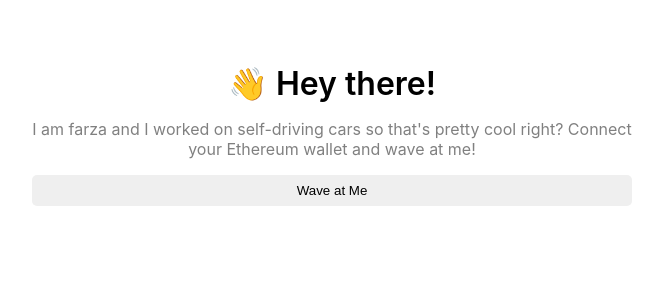
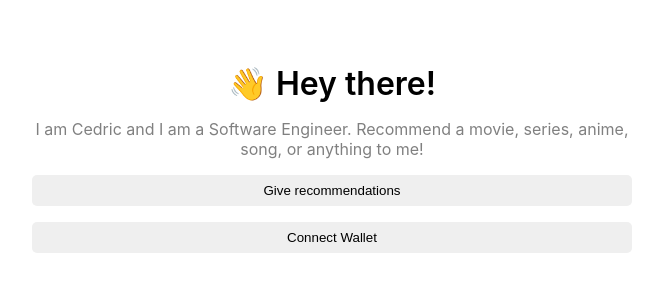
Before and after one commit to cedricquitor/phx-smart-contract, a React (Create React App) app in the folder client/: page / in a window 1280 px wide. Shown: the top 300 px of the page, without its empty margins (308-971 px from the left). Built offline with nearby package versions, Linux system fonts and the light colour scheme; the HTML template or start-up script is replaced by a standard one.

Commit message:
Client can now communicate with the blockchain

```diff
--- a/client/src/App.js
+++ b/client/src/App.js
@@ -1,28 +1,105 @@
-import * as React from "react";
+import React, { useState, useEffect } from "react";
 import { ethers } from "ethers";
-import './App.css';
+import "./App.css";
+import abi from "./utils/RecoPortal.json";
 
 export default function App() {
+  // Just a state variable we use to store our user's public wallet.
+  const [currentAccount, setCurrentAccount] = useState("");
+  const contractAddress = "0xf4fE8f5FD4B6483de75Fc8E22639eea1437902Ef";
+  const contractABI = abi.abi;
 
-  const wave = () => {
+  const recommend = async () => {
+    try {
+      const { ethereum } = window;
 
-  }
+      if (ethereum) {
+        const provider = new ethers.providers.Web3Provider(ethereum);
+        const signer = provider.getSigner();
+        const recoPortalContract = new ethers.Contract(contractAddress, contractABI, signer);
+
+        let count = await recoPortalContract.getTotalReco();
+        console.log("Retrieved total wave count...", count.toNumber());
+
+        const recoTxn = await recoPortalContract.recommend();
+        console.log("Mining...", recoTxn.hash);
+
+        await recoTxn.wait();
+        console.log("Mined -- ", recoTxn.hash);
+
+        count = await recoPortalContract.getTotalReco();
+        console.log("Retrieved total wave count...", count.toNumber());
+      } else {
+        console.log("Ethereum object doesn't exist!");
+      }
+    } catch (error) {
+      console.log(error);
+    }
+  };
+
+  const checkIfWalletIsConnected = async () => {
+    try {
+      const { ethereum } = window;
+
+      if (!ethereum) {
+        console.log("Make sure you have metamask!");
+        return;
+      } else {
+        console.log("We have the ethereum object", ethereum);
+      }
+
+      // Check if we're authorized to access the user's wallet
+      const accounts = await ethereum.request({ method: "eth_accounts" });
+      if (accounts.length !== 0) {
+        const account = accounts[0];
+        console.log("Found an authorized account:", account);
+        setCurrentAccount(account);
+      } else {
+        console.log("No authorized account found");
+      }
+    } catch (error) {
+      console.log(error);
+    }
+  };
+
+  // This runs our function when the page loads.
+  useEffect(() => {
+    checkIfWalletIsConnected();
+  }, []);
+
+  // Implement your connectWallet method here
+  const connectWallet = async () => {
+    try {
+      const { ethereum } = window;
+
+      if (!ethereum) {
+        alert("Get MetaMask!");
+        return;
+      }
+
+      const accounts = await ethereum.request({ method: "eth_requestAccounts" });
+
+      console.log("Connected", accounts[0]);
+      setCurrentAccount(accounts[0]);
+    } catch (error) {
+      console.log(error);
+    }
+  };
 
   return (
     <div className="mainContainer">
-
       <div className="dataContainer">
-        <div className="header">
-        👋 Hey there!
-        </div>
-
-        <div className="bio">
-        I am farza and I worked on self-driving cars so that's pretty cool right? Connect your Ethereum wallet and wave at me!
-        </div>
-
-        <button className="waveButton" onClick={wave}>
-          Wave at Me
+        <div className="header">👋 Hey there!</div>
+        <div className="bio">I am Cedric and I am a Software Engineer. Recommend a movie, series, anime, song, or anything to me!</div>
+        <button className="waveButton" onClick={recommend}>
+          Give recommendations
         </button>
+        {/* If there is no currentAccount render this button */}
+        {!currentAccount && (
+          <button className="waveButton" onClick={connectWallet}>
+            Connect Wallet
+          </button>
+        )}
       </div>
     </div>
   );
```
Also changed, not shown: client/src/utils/RecoPortal.json (added, +36 -0 lines), 1 other file (tests, documents, lock files or other folders).
